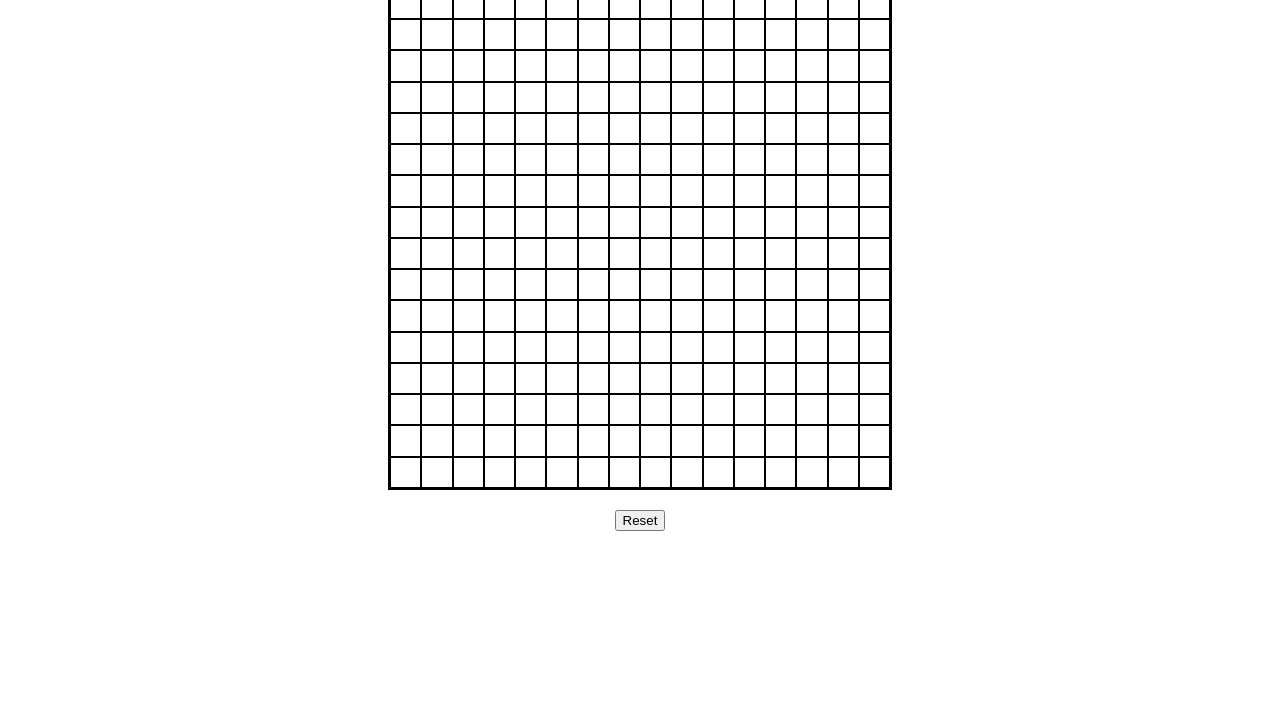
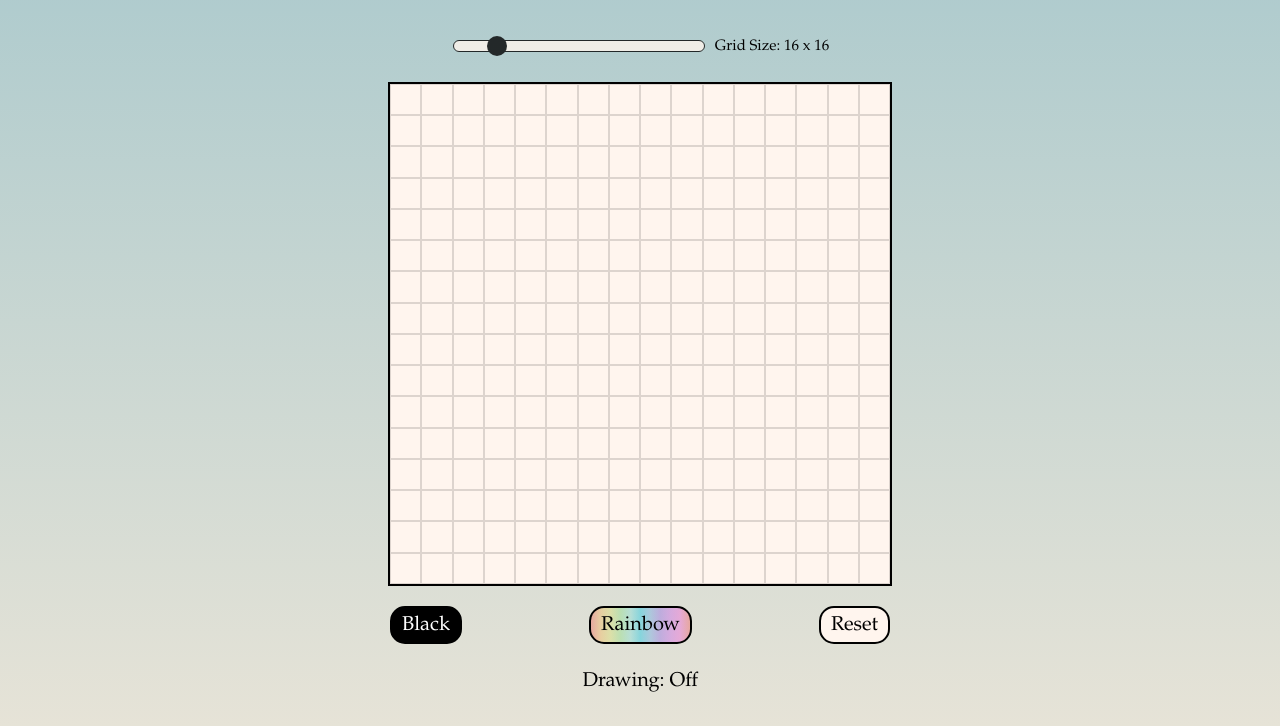
Before and after one commit to gwolanski/etch-a-sketch, a plain HTML site: page index.html in a window 1280 px wide. Shown: the part 148-874 px from the top of the page. Before the commit the page ends 800 px from the top, so only its background shows below. Drawn offline with Linux system fonts and the light colour scheme.

Commit message:
Added ability to toggle drawing on and off

```diff
--- a/index.html
+++ b/index.html
@@ -11,12 +11,18 @@
 
         <div class="slideContainer">
             <input type="range" min="2" max="100" value="16" class="slider" id="myRange" onchange="reloadGrid(this.value)">
-            Grid Size: <span id="size"></span>
+            <span id="size"></span>
         </div>
 
         <div id="gridContainer"></div>
 
-        <button id="reset">Reset</button>
+        <div id="buttons">
+            <button id="blackbtn" onclick="setColor('black')">Black</button>
+            <button id="rainbowbtn" onclick="setColor('rainbow')">Rainbow</button>
+            <button id="resetbtn">Reset</button>
+        </div>
+
+        <div id="drawingStatus"></div>
 
         <script src ="script.js"></script>
     </body>
--- a/script.js
+++ b/script.js
@@ -1,15 +1,19 @@
 const divContainer = document.getElementById("gridContainer");
 
 let gridLength = 16;
+let color = "black";
+let coloringEnabled = false;
+let drawingStatus = document.querySelector("#drawingStatus");
+drawingStatus.textContent = "Drawing: Off";
 
 let slider = document.getElementById("myRange");
 let sliderValue = document.getElementById("myRange").value;
 let sliderOutput = document.getElementById("size");
 
-sliderOutput.innerHTML = `${slider.value} x ${slider.value}`;
+sliderOutput.innerHTML = `Grid Size: ${slider.value} x ${slider.value}`;
 slider.addEventListener("change", (e) => changeGrid(slider.value));
 slider.oninput = function() {
-        sliderOutput.innerHTML = `${this.value} x ${this.value}`;
+        sliderOutput.innerHTML = `Grid Size: ${this.value} x ${this.value}`;
 }
 
 function createGrid(size) {
@@ -21,11 +25,13 @@ function createGrid(size) {
     for (let i = 0; i < gridSize; i++) {
         let squareDiv = document.createElement("div");
         squareDiv.className = "gridItem";
-        squareDiv.addEventListener("mouseover", function () {
-            squareDiv.style.backgroundColor = "grey";
-        });
+        squareDiv.addEventListener("mouseover", colorDiv);
         divContainer.appendChild(squareDiv);
+
+        squareDiv.addEventListener("click", toggleDrawing);
+
     }
+
 }
 
 function reloadGrid(size) {
@@ -39,33 +45,47 @@ function changeGrid(size) {
     reloadGrid(gridLength);
 }
 
-let resetButton = document.getElementById("reset");
+function colorDiv() {
+    if (coloringEnabled) {
+        if (color == 'rainbow') {
+            this.style.backgroundColor = `hsl(${Math.random() * 360}, 100%, 50%)`
+        } else {
+            this.style.backgroundColor = "black";
+        }
+    }
+}
+
+function setColor(colorChoice) {
+    color = colorChoice;
+}
+
+function toggleDrawing() {
+
+
+    if (coloringEnabled) {
+        coloringEnabled = false;
+        drawingStatus.innerHTML = "Drawing: Off";
+
+    } else {
+        coloringEnabled = true;
+        drawingStatus.innerHTML = "Drawing: On";
+    }
+}
+
+let resetButton = document.getElementById("resetbtn");
 resetButton.addEventListener('click', e => {
     let squareDiv = document.querySelectorAll(".gridItem");
     squareDiv.forEach(function(square) {
-        square.style.backgroundColor = "white"
+        square.style.backgroundColor = "seashell";
     });
 });
 
+let blackButton = document.getElementById("blackbtn");
+blackButton.addEventListener('click', e => {
+    color = "black";
+});
+
+
 createGrid(16);
 
-
-let selectedDiv = document.querySelectorAll(".gridItem");
-//for (i=0; i < selectedDiv.length; i++) {
-  //  selectedDiv[i].addEventListener("mouseover", function () {
-    //    this.style.backgroundColor = "black";
-   // })
-// }
-
-
-
-    //create function that will clear/reset the grid
-   //     function clearGrid() {
-   //         resetButton.addEventListener('click', e => {
-   //             squareDivs.style.backgroundColor = "white";
-   //         })
-    //    }
-
-   //     clearGrid();
-   // }
-//}
+//create a function that stops/starts drawing when user clicks on one of the divs
--- a/styles.css
+++ b/styles.css
@@ -1,3 +1,9 @@
+html {
+    min-height: 100%;
+    background-image: linear-gradient(rgb(165, 199, 204), rgb(230, 227, 215))
+
+}
+
 body {
     display: flex;
     justify-content: center;
@@ -5,19 +11,25 @@ body {
     flex-direction: column;
 }
 
+h1 {
+    color: black;
+    font-family:  'american typewriter', palatino, papyrus;
+    font-size: 70px;
+    font-weight: lighter;
+}
+
 #gridContainer {
     display: grid;
-   /* grid-template-columns: repeat(16, 2fr);
-    grid-template-rows: repeat(16, 2fr); */
     border: black solid 2px;
     width: 500px;
     height: 500px;
     margin-top: 20px;
     margin-bottom: 20px;
+    background-color: seashell;
 }
 
 .gridItem {
-    border: 1px solid black;
+    border: 1px solid rgba(0, 0, 0, 0.135);
 }
 
 .hover {
@@ -26,18 +38,24 @@ body {
 }
 
 .slideContainer {
- width: 100%;
+    display: flex;
+    width: 500px;
+    justify-content: center;
+    align-content: center;
 }
 
 .slider {
     -webkit-appearance: none;
     appearance: none;
     width: 50%;
-    height: 20px;
-    background: rgb(137, 205, 178);
+    height: 10px;
+    background: seashell;
     outline:none;
     opacity: 0.8;
+    border: 1px solid black;
     border-radius: 25px;
+    margin-bottom: 10px;
+    margin-right: 10px;
 }
 
 .slider:hover {
@@ -60,3 +78,68 @@ body {
     cursor:grabbing;
     border-radius: 25px;
 }
+
+#size {
+    font-family:  'american typewriter', palatino, papyrus;
+    font-size: 15px;
+}
+
+#buttons {
+    display: flex;
+    width: 500px;
+    justify-content: space-between;
+}
+
+#resetbtn {
+    background-color: seashell;
+    font-size: 20px;
+    font-family: 'american typewriter', palatino, papyrus;
+    border-radius: 15px;
+    padding: 5px;
+    padding-left: 10px;
+    padding-right: 10px;
+    border: 2px black solid;
+}
+
+#blackbtn {
+    background-color: black;
+    color: white;
+    font-size: 20px;
+    font-family: 'american typewriter', palatino, papyrus;
+    border-radius: 15px;
+    padding: 5px;
+    padding-left: 10px;
+    padding-right: 10px;
+    border: 2px black solid;
+}
+
+#rainbowbtn {
+    background: linear-gradient(
+        90deg,
+        rgba(255, 0, 0, 0.25) 0%,
+        rgba(255, 154, 0, 0.25) 10%,
+        rgba(208, 222, 33, 0.25) 20%,
+        rgba(79, 220, 74, 0.25) 30%,
+        rgba(63, 218, 216, 0.25) 40%,
+        rgba(47, 201, 226, 0.5) 50%,
+        rgba(28, 127, 238, 0.25) 60%,
+        rgba(95, 21, 242, 0.25) 70%,
+        rgba(186, 12, 248, 0.25) 80%,
+        rgba(251, 7, 217, 0.25) 90%,
+        rgba(255, 0, 0, 0.25) 100%
+    );
+    font-size: 20px;
+    font-family: 'american typewriter', palatino, papyrus;
+    border-radius: 15px;
+    padding: 5px;
+    padding-left: 10px;
+    padding-right: 10px;
+    border: 2px black solid;
+}
+
+#drawingStatus {
+    margin: 25px;
+    color:black;
+    font-size: 20px;
+    font-family: 'american typewriter', palatino, papyrus;
+}
```
Also changed, not shown: 1 other file.
